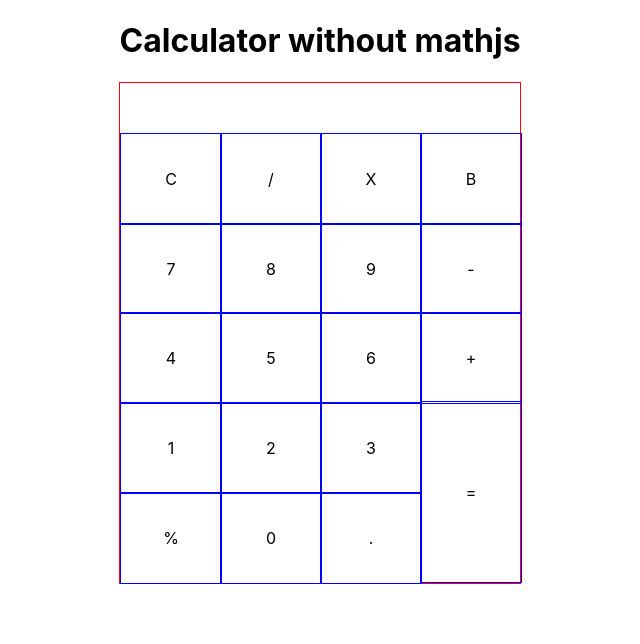
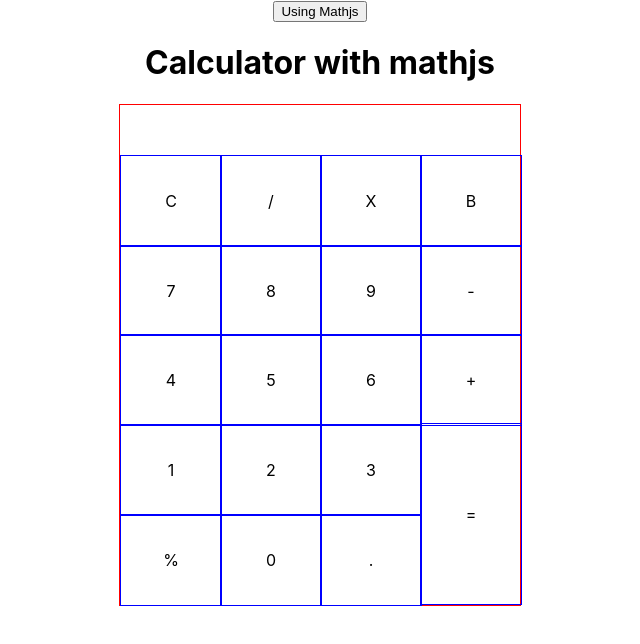
Before and after one commit to sunil7117/calculator, a React (Create React App) app: page / in a window 1280 px wide. Shown: the top 644 px of the page, without its empty margins (320-960 px from the left). Built offline with nearby package versions, Linux system fonts and the light colour scheme.

Commit message:
added a button for change calculator

```diff
--- a/src/App.js
+++ b/src/App.js
@@ -4,7 +4,10 @@ import { useState } from 'react';
 
 function App() {
   const[screen,setScreen]=useState("")
-  console.log(screen)
+  const[show,setShow]=useState(true)
+  const buttonClick=()=>{
+    setShow(!show)
+  }
   const handleClick=(keys)=>{
     switch(keys){
       case "=":
@@ -30,7 +33,8 @@ function App() {
 
   return (
     <div className="App">
-      <h1>Calculator without mathjs</h1>
+      <button onClick={buttonClick}>Using Mathjs</button>
+      <h1>{show&& "Calculator with mathjs"}</h1>
       <div id='cal'>
         <div id='screen'>{screen}</div>
         <div id='pad'>
```
